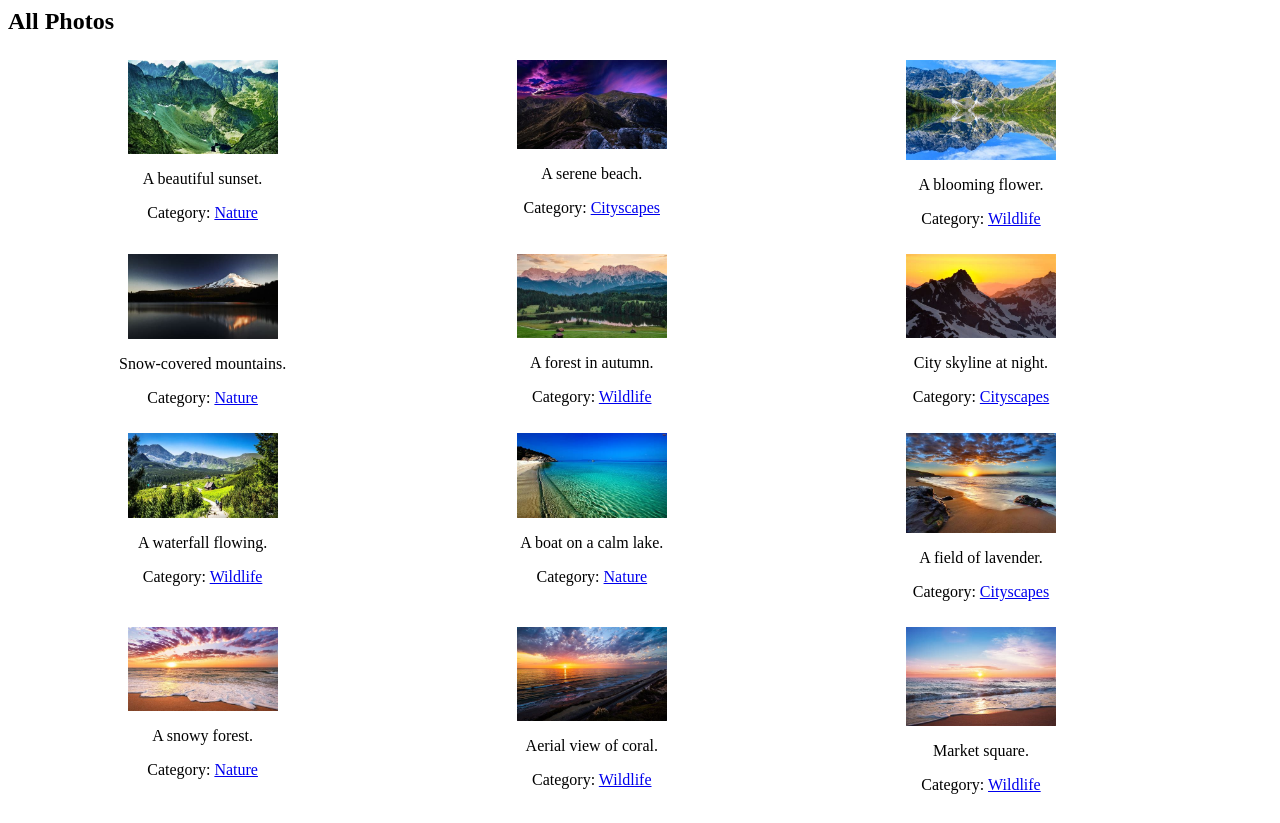
After one commit to Nikoddem/szkola, a PHP site: page /gallery.php in a window 1280 px wide. The commit adds this page. Run offline with PHP 8.4, Linux system fonts and the light colour scheme.

Commit message:
podstawa

```diff
--- /dev/null
+++ b/gallery.php
@@ -0,0 +1,101 @@
+<?php
+// Tablica zdjęć
+$photos = [
+    ['img_id'=>1, 'img'=>'img/img1.jpg', 'opis'=>'A beautiful sunset.', 'category_id'=>1],
+    ['img_id'=>2, 'img'=>'img/img2.jpg', 'opis'=>'A serene beach.', 'category_id' => 2],
+    ['img_id'=>3, 'img'=>'img/img3.jpg', 'opis'=>'A blooming flower.', 'category_id' => 3],
+    ['img_id'=>4, 'img'=>'img/img4.jpg', 'opis'=>'Snow-covered mountains.', 'category_id' => 1],
+    ['img_id'=>5, 'img'=>'img/img5.jpg', 'opis'=>'A forest in autumn.', 'category_id' => 3],
+    ['img_id'=>6, 'img'=>'img/img6.jpg', 'opis'=>'City skyline at night.', 'category_id' => 2],
+    ['img_id'=>7, 'img'=>'img/img7.jpg', 'opis'=>'A waterfall flowing.', 'category_id' => 3],
+    ['img_id'=>8, 'img'=>'img/img8.jpg', 'opis'=>'A boat on a calm lake.', 'category_id' => 1],
+    ['img_id'=>9, 'img'=>'img/img9.jpg', 'opis'=>'A field of lavender.', 'category_id' => 2],
+    ['img_id'=>10, 'img'=>'img/img10.jpg', 'opis'=>'A snowy forest.', 'category_id'=>1],
+    ['img_id'=>11, 'img'=>'img/img11.jpg', 'opis'=>'Aerial view of coral.', 'category_id'=>3],
+    ['img_id'=>12, 'img'=>'img/img12.jpg', 'opis'=>'Market square.', 'category_id' => 3],
+];
+
+// Tablica kategorii
+$categories = [
+    ['category_id'=>1, 'name'=>'Nature'],
+    ['category_id'=>2, 'name'=>'Cityscapes'],
+    ['category_id'=>3, 'name'=>'Wildlife'],
+    ['category_id'=>4, 'name'=>'New']
+];
+
+// Funkcja zwracająca nazwę kategorii na podstawie jej ID
+function getCategoryName($category_id, $categories) {
+    foreach ($categories as $category) {
+        if ($category['category_id'] == $category_id) {
+            return $category['name'];
+        }
+    }
+    return 'Unknown';
+}
+
+// Sprawdzenie, czy przekazano identyfikator zdjęcia w zmiennej GET
+if (isset($_GET['img_id'])) {
+    $img_id = (int)$_GET['img_id'];
+
+    // Wyszukaj zdjęcie o podanym ID
+    foreach ($photos as $photo) {
+        if ($photo['img_id'] == $img_id) {
+            // Wyświetl powiększone zdjęcie
+            $category_name = getCategoryName($photo['category_id'], $categories);
+            echo '<h2>' . $photo['opis'] . '</h2>';
+            echo '<img src="' . $photo['img'] . '" style="width:500px;"><br>';
+            echo '<p>Kategoria: <a href="?id=4&category_id='.$photo['category_id'].'">'.getCategoryName($photo['category_id'], $categories).'</a></p>';
+            echo '<a href="?id=4">Back to gallery</a>';
+        }
+    }
+} else {
+    // Sprawdzenie, czy przekazano identyfikator kategorii w zmiennej GET
+    if (isset($_GET['category_id'])) {
+        $category_id = (int)$_GET['category_id'];
+
+        // Wyświetl miniatury tylko z wybranej kategorii
+        echo '<h2>Photos in ' . getCategoryName($category_id, $categories) . '</h2>';
+        echo '<div style="display: flex; flex-wrap: wrap;">';
+
+        $counter = 0;
+        foreach ($photos as $photo) {
+            if ($photo['category_id'] == $category_id) {
+                if ($counter % 3 == 0 && $counter > 0) {
+                    echo '<div style="flex-basis: 100%; height: 0;"></div>'; // Nowy wiersz po 3 miniaturach
+                }
+                echo '<div style="margin: 5px; text-align: center; flex-basis: 30%;">';
+                echo '<a href="?id=4&img_id=' . $photo['img_id'] . '">';
+                echo '<img src="' . $photo['img'] . '" style="width:150px; height:auto;"><br>';
+                echo '</a>';
+                echo '<p>' . $photo['opis'] . '</p>';
+                echo '<p>Category: <a href="?id=4&category_id='.$photo['category_id'].'">'.getCategoryName($photo['category_id'], $categories).'</a></p>';
+                echo '</div>';
+                $counter++;
+            }
+        }
+
+        echo '</div>';
+    } else {
+        // Wyświetlanie galerii wszystkich zdjęć, jeśli nie wybrano kategorii
+        echo '<h2>All Photos</h2>';
+        echo '<div style="display: flex; flex-wrap: wrap;">';
+
+        $counter = 0;
+        foreach ($photos as $photo) {
+            if ($counter % 3 == 0 && $counter > 0) {
+                echo '<div style="flex-basis: 100%; height: 0;"></div>'; // Nowy wiersz po 3 miniaturach
+            }
+            echo '<div style="margin: 5px; text-align: center; flex-basis: 30%;">';
+            echo '<a href="?id=4&img_id=' . $photo['img_id'] . '">';
+            echo '<img src="' . $photo['img'] . '" style="width:150px; height:auto;"><br>';
+            echo '</a>';
+            echo '<p>' . $photo['opis'] . '</p>';
+            echo '<p>Category: <a href="?id=4&category_id='.$photo['category_id'].'">'.getCategoryName($photo['category_id'], $categories).'</a></p>';
+            echo '</div>';
+            $counter++;
+        }
+
+        echo '</div>';
+    }
+}
+?>
```
Also changed, not shown: index.php (+95 -1 lines), img/img1.jpg (added), img/img10.jpg (added), img/img11.jpg (added), img/img12.jpg (added), img/img2.jpg (added), img/img3.jpg (added), img/img4.jpg (added), img/img5.jpg (added), img/img6.jpg (added), img/img7.jpg (added), img/img8.jpg (added), img/img9.jpg (added).
